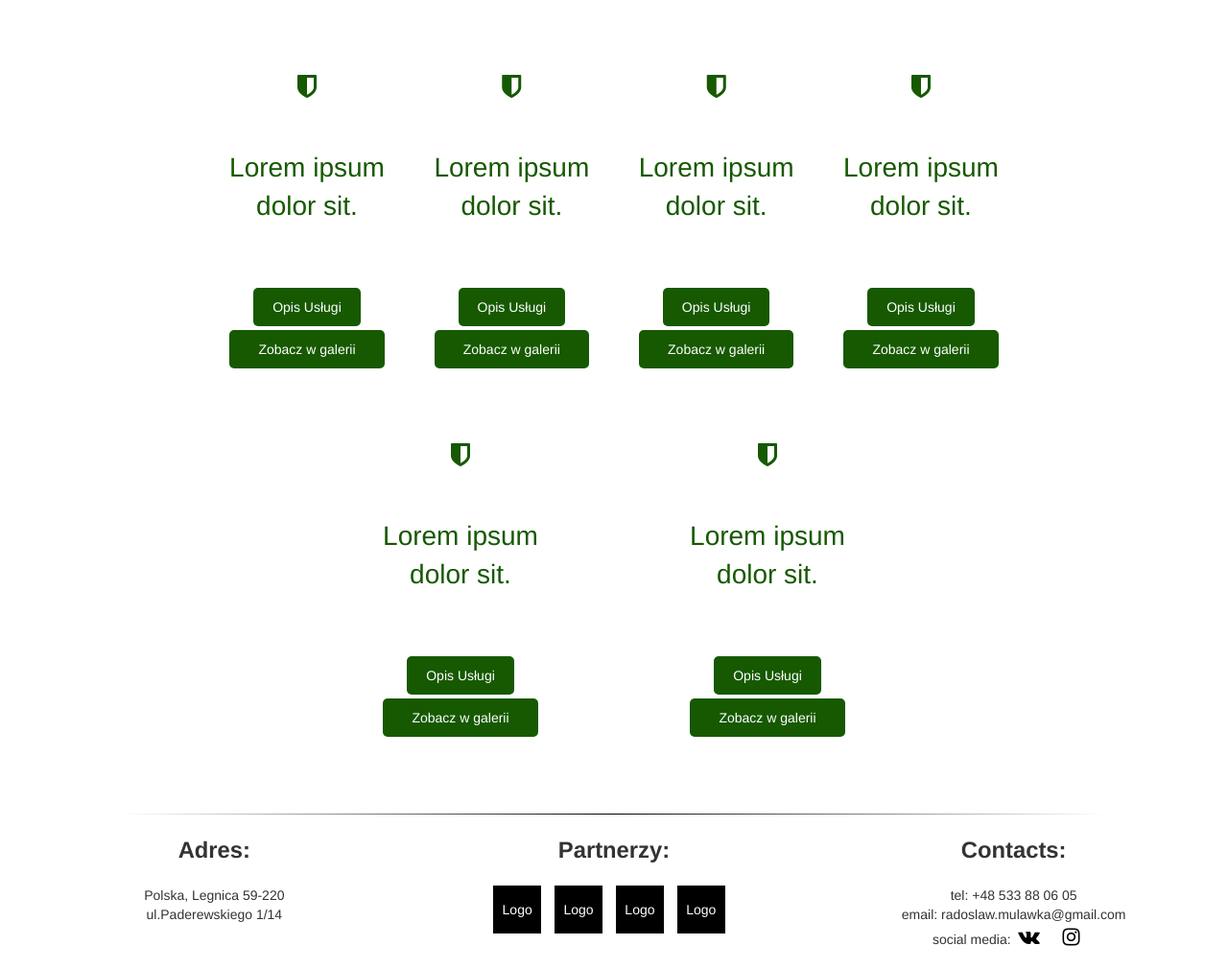
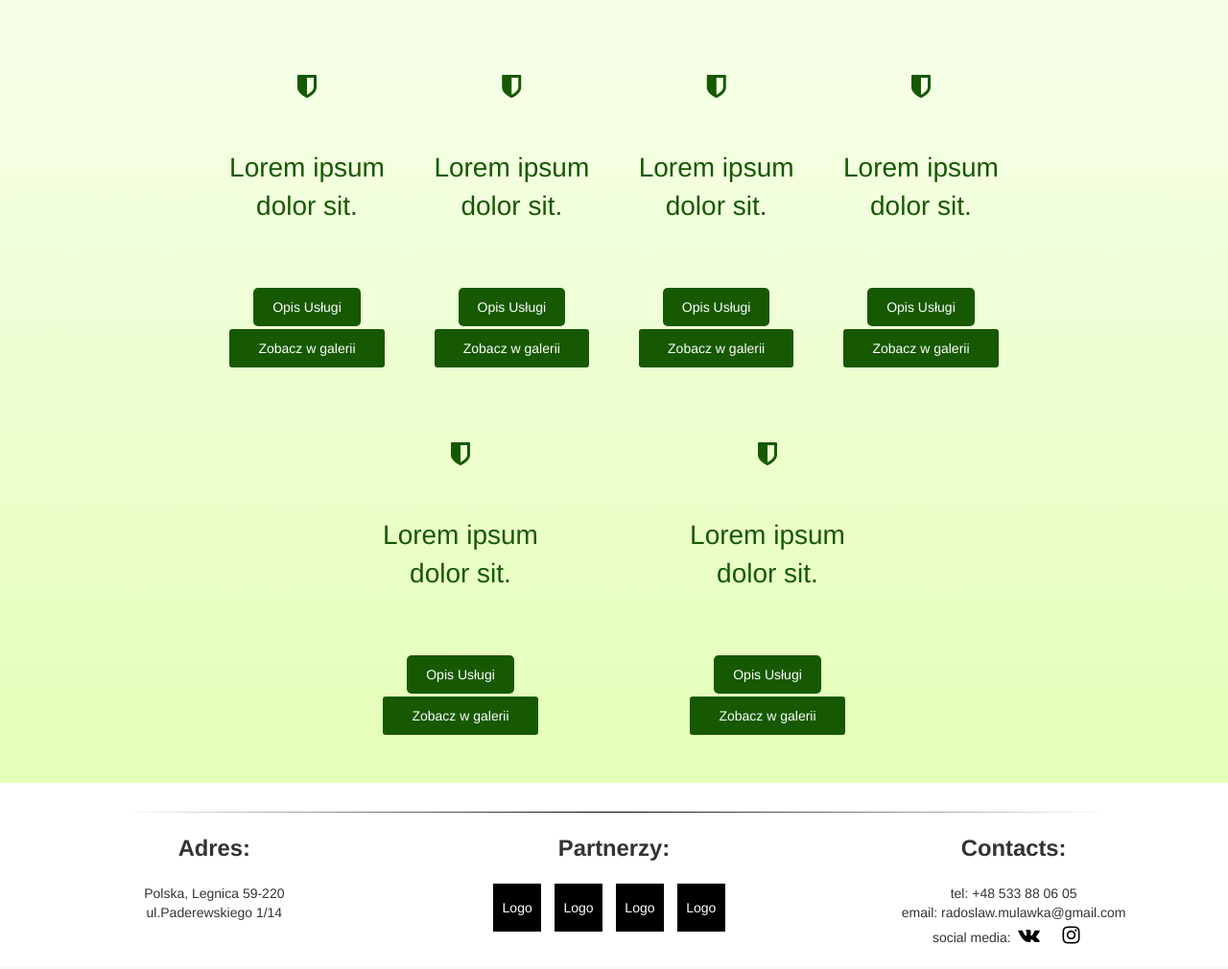
Before and after one commit to Radoslaw-Mulawka/Gardening, a PHP site: page /services.html in a window 1280 px wide. Shown: the part 50-1060 px from the top of the page at 96% size. After the commit the page ends 1034 px from the top, so only its background shows below. Run offline with PHP 8.4, Linux system fonts and the light colour scheme; some libraries are stand-ins or nearby versions.

Commit message:
Changed services background color

```diff
--- a/services.html
+++ b/services.html
@@ -56,6 +56,7 @@
 <!-- USŁUGI SECTION -->
 
 <div class="col-xs-12 services-container">
+
 <div class="row">
     <div class="service-item col-sm-4 col-sm-offset-2 col-lg-2 col-lg-offset-2  text-center">
         <div class="flex-wrap">
@@ -71,7 +72,7 @@
 
 
             <div class="buttons-wrap">
-                <div class="service-desc">
+                <div class="service-desc" type="button" data-toggle="modal" data-target=".bs-example-modal-lg">
                     Opis Usługi
                 </div> <!--  .service-desc -->
                  <div class="toGallery">
@@ -229,6 +230,11 @@
 
 
 
+
+
+
+
+
     <!--
     <div class="service-item col-xs-10 col-xs-offset-1  col-sm-6 col-sm-offset-0 col-md-4">
             <img src="images/ogrodnictwo2.jpg" alt="Ludzie" class="img-responsive">
@@ -328,6 +334,8 @@
 </div> -->
 <!-- USŁUGI SECTION END -->
 
+
+
 <!-- FOOTER SECTION -->
         <div class="clearfix"></div>
         <div class="center-line-footer"></div>
--- a/style/_services.scss
+++ b/style/_services.scss
@@ -38,7 +38,7 @@ $firstColorDarken: darken($firstColor,10%);
 
 
 .services-container {
-    // background-image: linear-gradient(to bottom,$firstColor,$firstColorDarken);
+    background-image: linear-gradient(to bottom,#f7ffea,darken(#f7ffea,10%));
     margin-top:50px;
     text-align:center;
     padding-top:50px;
@@ -96,7 +96,7 @@ $firstColorDarken: darken($firstColor,10%);
                     padding:10px 20px;
                     border-radius:5px;
                     margin:0 auto;
-                    margin-bottom: 4px;
+                    margin-bottom: 3px;
                     background-color: #165900;
                     color:white;
                     cursor:pointer;
@@ -104,7 +104,7 @@ $firstColorDarken: darken($firstColor,10%);
                     .toGallery {
                       display:inline;
                       padding:10px 30px;
-                      border-radius:5px;
+                      border-radius:3px;
                       margin:0 auto;
                       background-color: #165900;
                       color:white;
--- a/style/style.css
+++ b/style/style.css
@@ -166,6 +166,7 @@ nav.top-menu .navbar-brand img {
   }
 }
 .services-container {
+  background-image: linear-gradient(to bottom, #f7ffea, #e4ffb7);
   margin-top: 50px;
   text-align: center;
   padding-top: 50px;
@@ -217,7 +218,7 @@ nav.top-menu .navbar-brand img {
   padding: 10px 20px;
   border-radius: 5px;
   margin: 0 auto;
-  margin-bottom: 4px;
+  margin-bottom: 3px;
   background-color: #165900;
   color: white;
   cursor: pointer;
@@ -225,7 +226,7 @@ nav.top-menu .navbar-brand img {
 .services-container .service-item .buttons-wrap .toGallery {
   display: inline;
   padding: 10px 30px;
-  border-radius: 5px;
+  border-radius: 3px;
   margin: 0 auto;
   background-color: #165900;
   color: white;
```
Also changed, not shown: index.html (+26 -0 lines), 1 other file.
